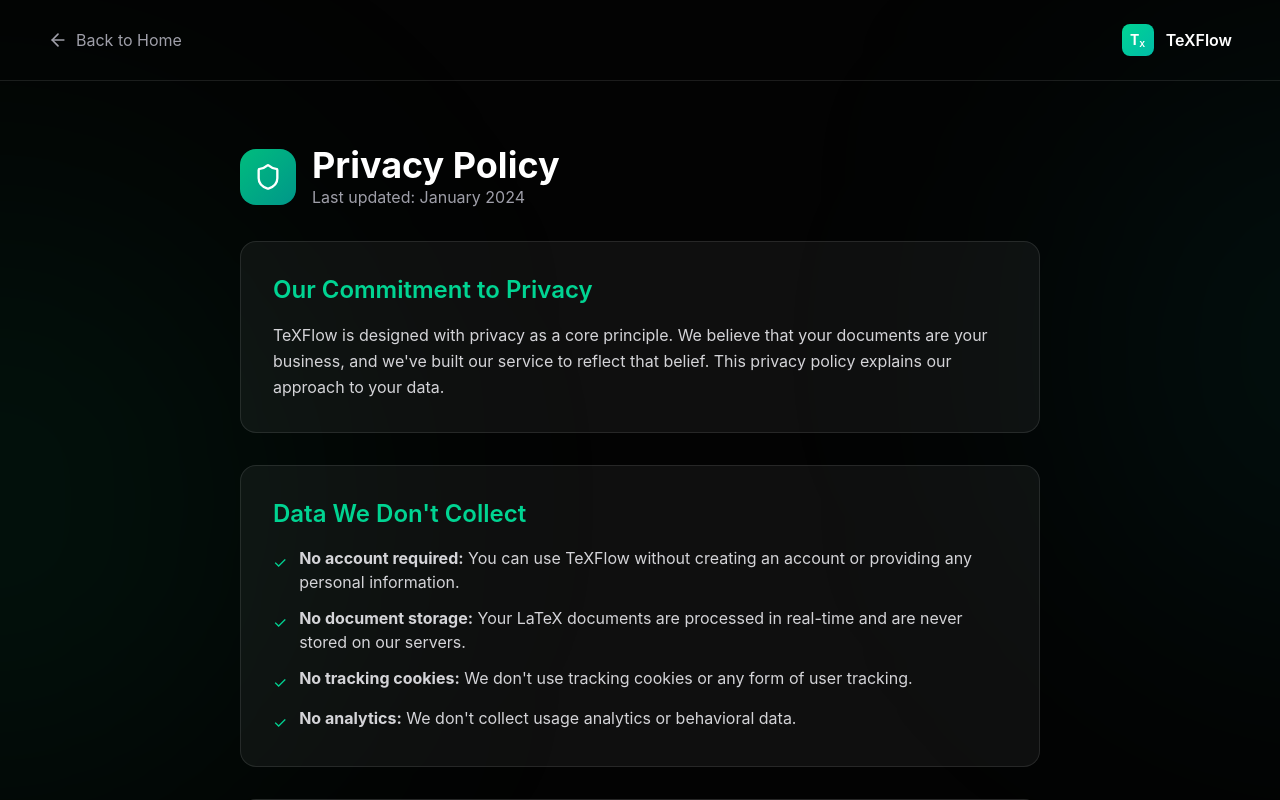
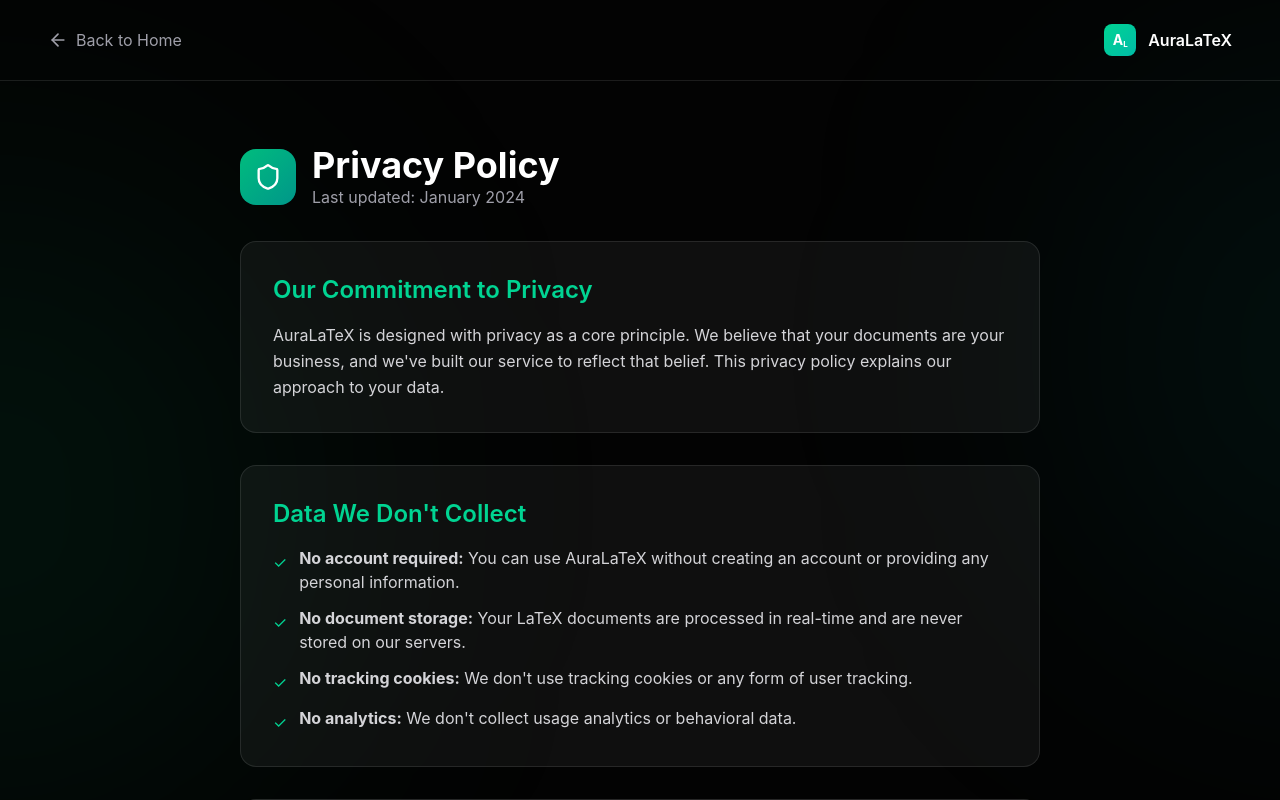
Before and after one commit to HassanAliMAli/AuraLaTeX, a React (Vite) app: page / in a window 1280 px wide. Both pictures are taken after a click on the button "Privacy". Shown: the top 800 px of the page. Built offline with nearby package versions, Linux system fonts and the light colour scheme.

Commit message:
Fix PDF preview bug and standardize branding to AuraLaTeX

```diff
--- a/src/components/Header.tsx
+++ b/src/components/Header.tsx
@@ -72,9 +72,9 @@
         {/* Logo */}
         <div className="flex items-center gap-2">
           <div className="w-8 h-8 bg-gradient-to-br from-emerald-500 to-teal-600 rounded-lg flex items-center justify-center shadow-lg">
-            <span className="text-white font-bold text-sm">T<sub className="text-[10px]">X</sub></span>
+            <span className="text-white font-bold text-sm">A<sub className="text-[10px]">L</sub></span>
           </div>
-          <span className="font-semibold text-foreground text-lg tracking-tight hidden md:block">TeXFlow</span>
+          <span className="font-semibold text-foreground text-lg tracking-tight hidden md:block">AuraLaTeX</span>
         </div>
 
         {/* File Menu (Desktop) */}
--- a/src/components/LandingPage.tsx
+++ b/src/components/LandingPage.tsx
@@ -84,7 +84,7 @@
       <nav className="relative z-10 flex items-center justify-between px-6 md:px-12 py-6">
         <div className="flex items-center gap-3">
           <div className="w-10 h-10 bg-gradient-to-br from-emerald-400 to-teal-500 rounded-xl flex items-center justify-center shadow-lg shadow-emerald-500/30">
-            <span className="text-white font-bold">T<sub className="text-[10px]">X</sub></span>
+            <span className="text-white font-bold">A<sub className="text-[10px]">L</sub></span>
           </div>
           <span className="text-xl font-bold tracking-tight">AuraLaTeX</span>
         </div>
--- a/src/components/PrivacyPage.tsx
+++ b/src/components/PrivacyPage.tsx
@@ -33,9 +33,9 @@
         </button>
         <div className="flex items-center gap-3">
           <div className="w-8 h-8 bg-gradient-to-br from-emerald-400 to-teal-500 rounded-lg flex items-center justify-center">
-            <span className="text-white font-bold text-sm">T<sub className="text-[8px]">X</sub></span>
+            <span className="text-white font-bold text-sm">A<sub className="text-[8px]">L</sub></span>
           </div>
-          <span className="font-semibold">TeXFlow</span>
+          <span className="font-semibold">AuraLaTeX</span>
         </div>
       </nav>
 
@@ -55,7 +55,7 @@
           <section className="bg-white/5 border border-white/10 rounded-2xl p-6 md:p-8">
             <h2 className="text-2xl font-semibold mb-4 text-emerald-400">Our Commitment to Privacy</h2>
             <p className="text-zinc-300 leading-relaxed">
-              TeXFlow is designed with privacy as a core principle. We believe that your documents are your business,
+              AuraLaTeX is designed with privacy as a core principle. We believe that your documents are your business,
               and we've built our service to reflect that belief. This privacy policy explains our approach to your data.
             </p>
           </section>
@@ -65,7 +65,7 @@
             <ul className="space-y-3 text-zinc-300">
               <li className="flex items-start gap-3">
                 <span className="text-emerald-400 mt-1">✓</span>
-                <span><strong>No account required:</strong> You can use TeXFlow without creating an account or providing any personal information.</span>
+                <span><strong>No account required:</strong> You can use AuraLaTeX without creating an account or providing any personal information.</span>
               </li>
               <li className="flex items-start gap-3">
                 <span className="text-emerald-400 mt-1">✓</span>
--- a/src/components/TermsPage.tsx
+++ b/src/components/TermsPage.tsx
@@ -33,9 +33,9 @@
         </button>
         <div className="flex items-center gap-3">
           <div className="w-8 h-8 bg-gradient-to-br from-emerald-400 to-teal-500 rounded-lg flex items-center justify-center">
-            <span className="text-white font-bold text-sm">T<sub className="text-[8px]">X</sub></span>
+            <span className="text-white font-bold text-sm">A<sub className="text-[8px]">L</sub></span>
           </div>
-          <span className="font-semibold">TeXFlow</span>
+          <span className="font-semibold">AuraLaTeX</span>
         </div>
       </nav>
 
@@ -55,7 +55,7 @@
           <section className="bg-white/5 border border-white/10 rounded-2xl p-6 md:p-8">
             <h2 className="text-2xl font-semibold mb-4 text-blue-400">Acceptance of Terms</h2>
             <p className="text-zinc-300 leading-relaxed">
-              By accessing and using TeXFlow, you accept and agree to be bound by the terms and provisions of this agreement.
+              By accessing and using AuraLaTeX, you accept and agree to be bound by the terms and provisions of this agreement.
               If you do not agree to these terms, please do not use our service.
             </p>
           </section>
@@ -63,7 +63,7 @@
           <section className="bg-white/5 border border-white/10 rounded-2xl p-6 md:p-8">
             <h2 className="text-2xl font-semibold mb-4 text-blue-400">Description of Service</h2>
             <p className="text-zinc-300 leading-relaxed mb-4">
-              TeXFlow is a free, browser-based LaTeX editor that allows you to:
+              AuraLaTeX is a free, browser-based LaTeX editor that allows you to:
             </p>
             <ul className="space-y-2 text-zinc-300">
               <li className="flex items-start gap-3">
@@ -87,7 +87,7 @@
 
           <section className="bg-white/5 border border-white/10 rounded-2xl p-6 md:p-8">
             <h2 className="text-2xl font-semibold mb-4 text-blue-400">User Responsibilities</h2>
-            <p className="text-zinc-300 leading-relaxed mb-4">When using TeXFlow, you agree to:</p>
+            <p className="text-zinc-300 leading-relaxed mb-4">When using AuraLaTeX, you agree to:</p>
             <ul className="space-y-2 text-zinc-300">
               <li className="flex items-start gap-3">
                 <span className="text-blue-400 mt-1">•</span>
```
Also changed, not shown: 1 other file (tests, documents, lock files or other folders).
